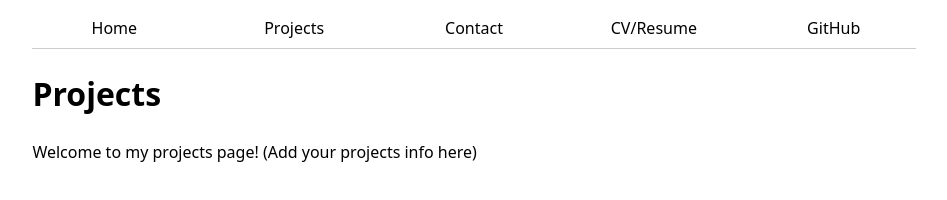
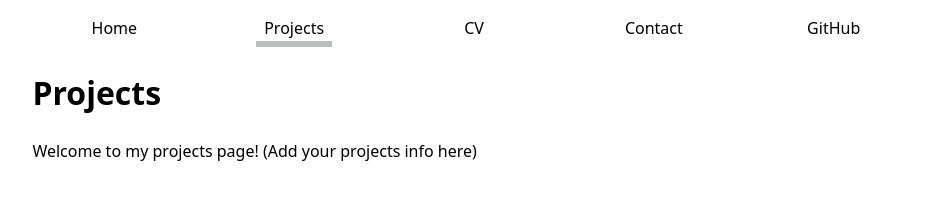
Before and after one commit to wel055/portfolio, a plain HTML site: page projects/index.html in a window 1280 px wide. Shown: the whole page, without its empty margins (166-1113 px from the left). Drawn offline with Linux system fonts and the light colour scheme.

Commit message:
Updated css and current tabs

```diff
--- a/projects/index.html
+++ b/projects/index.html
@@ -10,11 +10,13 @@
   <!-- Navigation menu -->
   <nav>
     <ul>
+      <!-- The Home link goes up one directory -->
       <li><a href="../index.html">Home</a></li>
-      <li><a href="index.html">Projects</a></li>
+      <!-- Mark this Projects link as current -->
+      <li><a href="index.html" class="current">Projects</a></li>
+      <li><a href="../cv/index.html">CV</a></li>
       <li><a href="../contact/index.html">Contact</a></li>
-      <li><a href="../cv/index.html">CV/Resume</a></li>
-      <li><a href="https://github.com/wel055" target="_blank">GitHub</a></li>
+      <li><a href="https://github.com/YourGitHubUsername" target="_blank">GitHub</a></li>
     </ul>
   </nav>
 
--- a/style.css
+++ b/style.css
@@ -35,7 +35,7 @@ nav a {
 
 /* Add a bottom border to separate nav from the page */
 nav {
-  border-bottom: 1px solid #ccc;
+  border-bottom: 1px solid oklch(80% 3% 200)
   margin-bottom: 1rem; /* space below nav */
   padding-bottom: 0.5rem; /* extra spacing to keep link text away from border */
 }
```
Also changed, not shown: contact/index.html (+3 -2 lines), cv/index.html (+2 -1 lines), index.html (+5 -3 lines).
